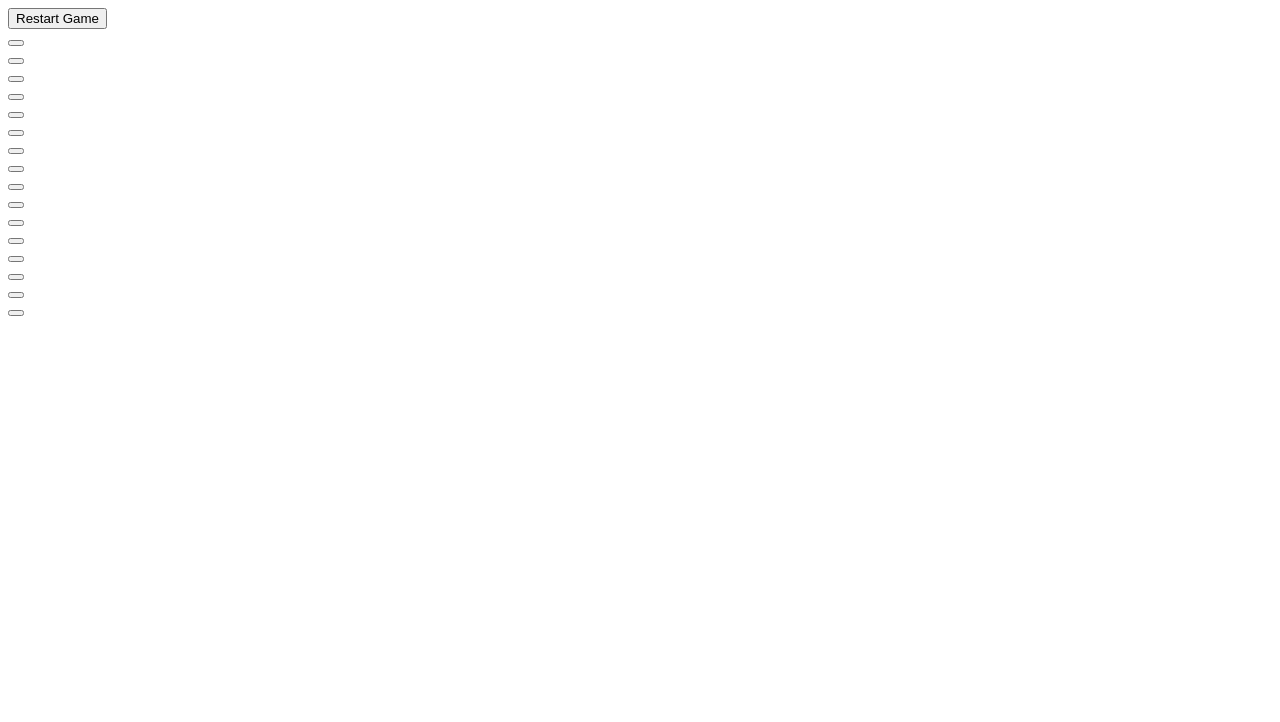
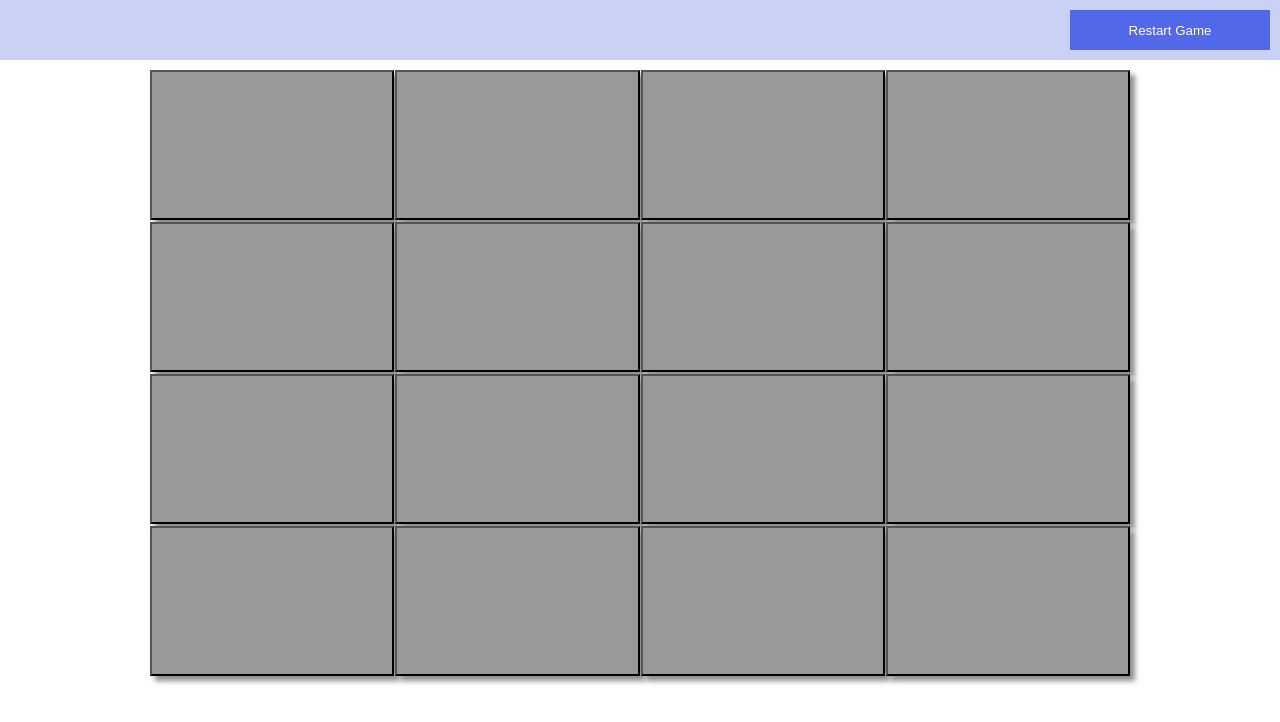
Before and after one commit to jldueyusa/clicky, a React (Create React App) app: page / in a window 1280 px wide. Shown: the top 722 px of the page. Built offline with nearby package versions, Linux system fonts and the light colour scheme.

Commit message:
adding css

```diff
--- a/src/styles/main.css
+++ b/src/styles/main.css
@@ -0,0 +1,78 @@
+body {
+    margin: 0;
+  }
+
+  .grid-container {
+    display: grid;
+    grid-gap: 1px;
+    grid-template-columns: auto auto auto auto;
+    padding: 10px 150px 10px 150px;
+  }
+
+  .grid-header-container {
+    display: grid;
+    grid-template-columns: auto auto auto;
+    background-color: #c9d1f5;
+    padding: 10px;
+  }
+
+  .grid-item {
+    border: 1px solid rgba(0, 0, 0, 0.8);
+  }
+
+  .justify-left {
+    text-align: left
+  }
+
+  .justify-end {
+    text-align: right;
+  }
+
+  .justify-center {
+    text-align: center;
+  }
+
+  .timer {
+    color: #5168e9;
+    font-size: 20px;
+    font-weight: bold;
+  }
+
+  .restart-button {
+    width: 15em;
+    height: 3em;
+    color: white;
+    background-color: #5168e9;
+    border: 0;
+  }
+
+  .game-status-text {
+    font-family: Verdana, Geneva, Tahoma, sans-serif;
+    color: rgb(24, 21, 16);
+    font-weight: bold;
+  }
+
+  .card {
+    width: 100%;
+    height: 10em;
+    background-color: rgb(75, 42, 165);
+    color: white;
+    font-size: 15px;
+  }
+
+  .hide-card {
+    visibility: hidden;
+  }
+
+  .card-front {
+    background-color: #999999;
+    box-shadow: 5px 5px 5px rgba(68, 68, 68, 0.6);
+  }
+
+  .card-back {
+    font-weight: bold;
+  }
+
+  .react-card-front {
+    position: unset !important;
+  }
```
